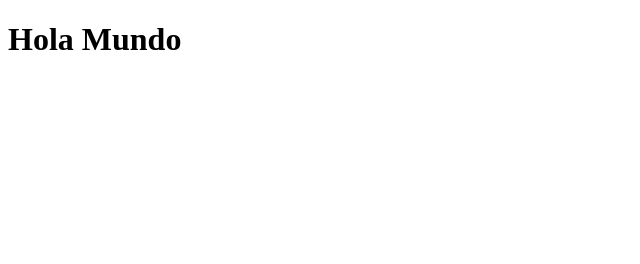
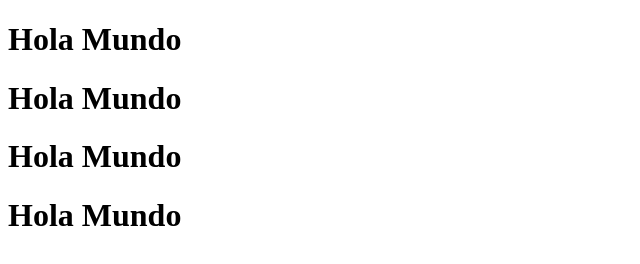
Before and after one commit to remigiohuarcaya/Marketing2025, a plain HTML site: page franklin.html in a window 1280 px wide. Shown: the whole page, without its empty margins (0-640 px from the left). Drawn offline with Linux system fonts and the light colour scheme.

Commit message:
comentario 2

```diff
--- a/franklin.html
+++ b/franklin.html
@@ -7,5 +7,8 @@
 </head>
 <body>
     <h1>Hola Mundo</h1>
+    <h1>Hola Mundo</h1>
+    <h1>Hola Mundo</h1>
+    <h1>Hola Mundo</h1>
 </body>
 </html>
```
Also changed, not shown: senati.html (added).
